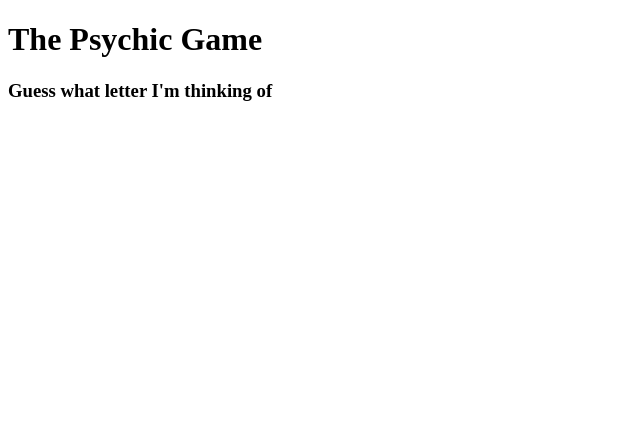
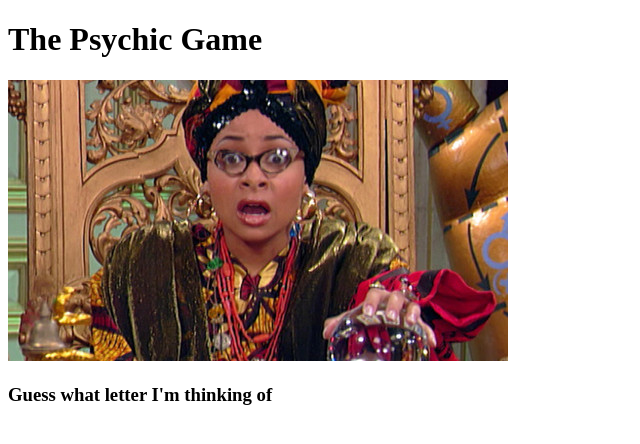
Before and after one commit to ncloyd/Psychic-Game, a plain HTML site: page index.html in a window 1280 px wide. Shown: the whole page, without its empty margins (0-640 px from the left). Drawn offline with nearby package versions, Linux system fonts and the light colour scheme.

Commit message:
added img

```diff
--- a/index.html
+++ b/index.html
@@ -10,11 +10,18 @@
 
 <body>
 <h1>The Psychic Game</h1>
+
+<img src="assets/images/raven.png" alt="Smiley face">
+
+
 <h3>Guess what letter I'm thinking of</h3>
 
 <div id="wins"></div>
+<br>
 <div id="losses"></div>
+<br>
 <div id="guessRemain"></div>
+<br>
 <div id="guesses"></div>
 
 </body>
```
Also changed, not shown: assets/images/raven.png (added).
